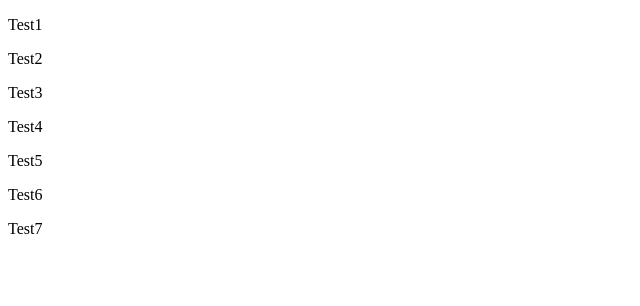
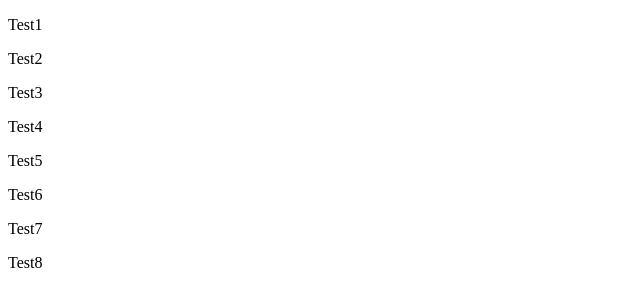
Before and after one commit to vitorpereira26r/webhook-test, a plain HTML site: page index.html in a window 1280 px wide. Shown: the full height of the page, 0-640 px from the left. Drawn offline with Linux system fonts and the light colour scheme.

Commit message:
test8 back

```diff
--- a/index.html
+++ b/index.html
@@ -14,6 +14,7 @@
         <p>Test5</p>
         <p>Test6</p>
         <p>Test7</p>
+        <p>Test8</p>
     </div>
 </body>
 </html>
```
